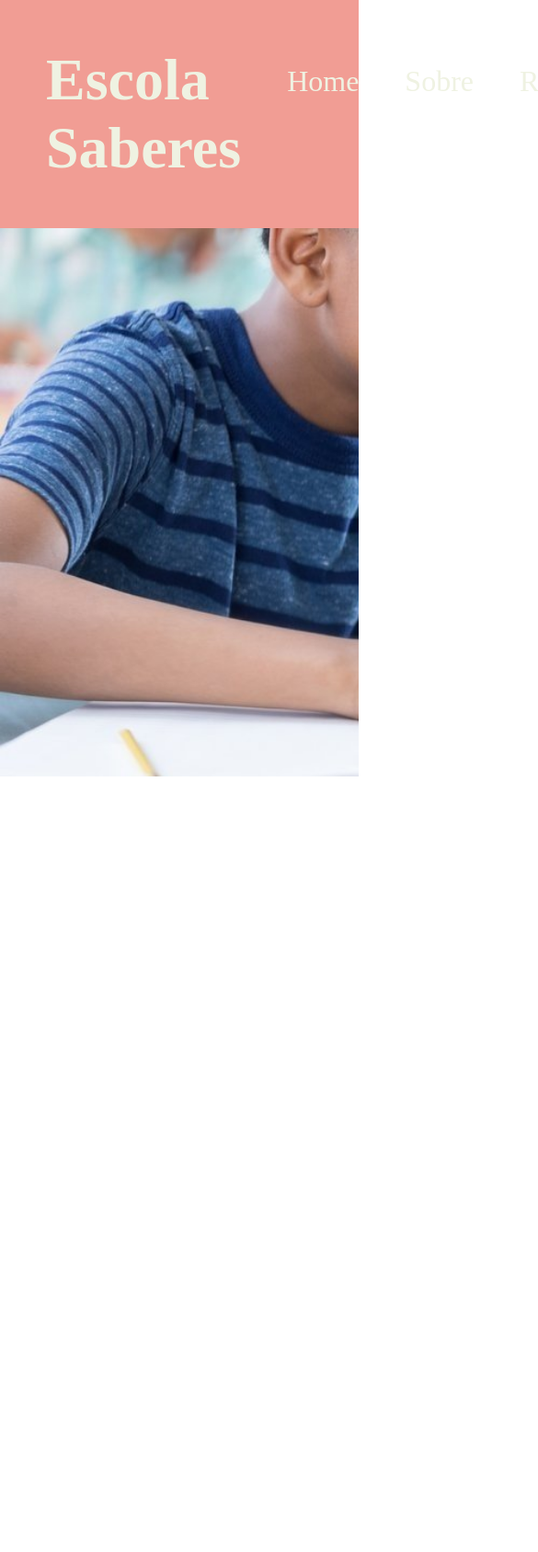
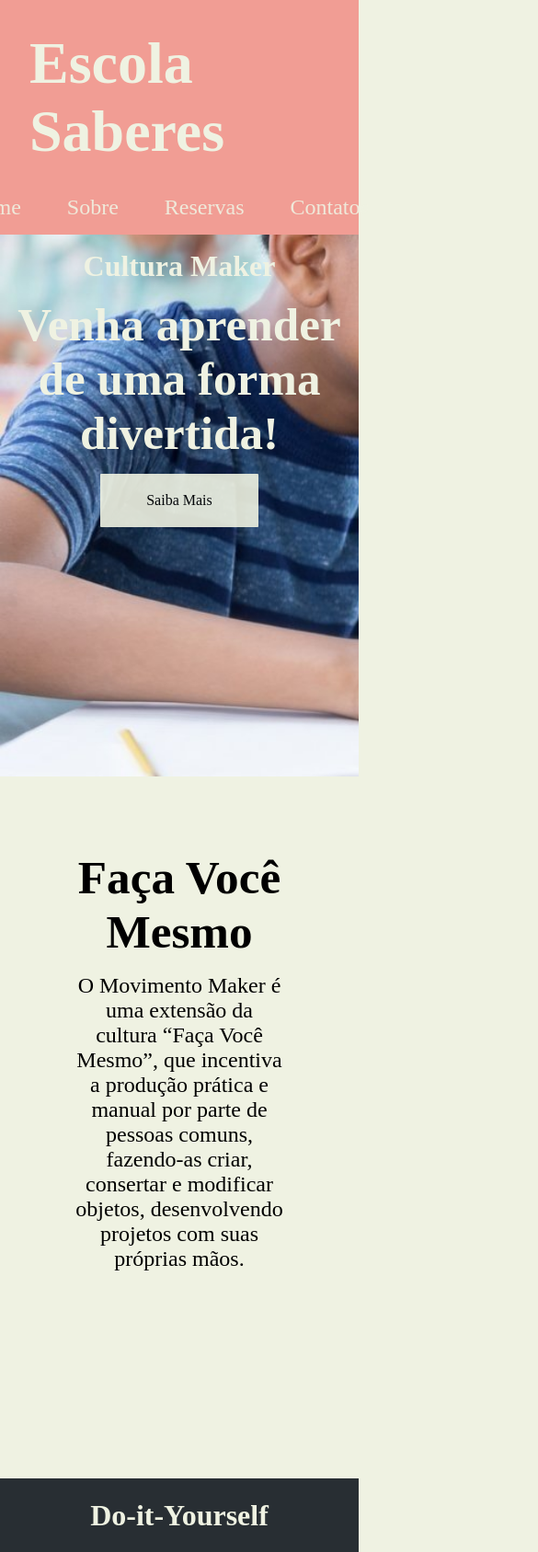
Before and after one commit to olivmarcos/desafios-Web, a plain HTML site: page EscolaSaberes/index.html in a window 390 px wide. Shown: the top 1687 px of the page at 92% size, 585 px wide, since content can reach past the window. Before the commit the page ends 844 px from the top, so only its background shows below. Drawn offline with Linux system fonts and the light colour scheme; grey boxes are pictures that could not be loaded.

Commit message:
Site cultura maker responsivo

```diff
--- a/EscolaSaberes/css/style.css
+++ b/EscolaSaberes/css/style.css
@@ -5,10 +5,16 @@
   box-sizing: border-box;
 }
 
+body {
+  background-color:#eff2e2;;
+}
 /* HEADER */
 .logo {
   font-size: 4rem;
-  padding: 50px;
+  margin: 2rem;
+  display: flex;
+  justify-content: center;
+  align-items: center;
 }
 
 header {
@@ -23,9 +29,14 @@ header {
 header nav {
   display: flex;
   font-size: 2rem;
-  padding-top: 70px;
+  display: flex;
+  justify-content: center;
+  align-items: center;
 }
 
+header nav a:hover {
+  background-color: #ff8984;
+}
 header li {
   list-style: none;
   padding: 0 25px;
@@ -36,10 +47,33 @@ header li:first-child {
     padding-left: 0;
 }
 
+nav a:hover {
+  opacity: 1;
+}
+
 a {
     text-decoration: none;
     cursor: pointer;
     color: #eff2e2;
+    opacity: 0.9;
+}
+
+a:hover {
+  opacity: 1;
+}
+
+@media (max-width: 700px) {
+  header {
+    flex-direction: column;
+  }
+  header nav {
+    display: flex;
+    font-size: 1.5rem;
+    display: flex;
+    justify-content: center;
+    align-items: center;
+    margin-bottom: 1rem;
+  }
 }
 
 /* HERO */
@@ -47,6 +81,86 @@ a {
     background-image: url(../img/robotica-getty-images.jpg);
     background-size: cover;
     min-height: 100vh;
-    color: #fff;
+    color: #eff2e2;
     display: flex;
+    justify-content: center;
+    align-items: center;
+    flex-direction: column;
+    text-align: center;
 }
+
+.hero h1 {
+  font-size: 3.2rem;
+  margin-bottom: 15px;
+}
+
+.hero h2 {
+  font-size: 2rem;
+  margin-bottom: 15px;
+}
+
+.hero .btn {
+  background-color: #eff2e2;
+  padding: 20px 50px;
+  border-radius: 1px;
+  color: black;
+}
+
+/*CULTURA*/
+
+.cultura {
+  margin: 5rem;
+  display: flex;
+  justify-content: space-between;
+  align-items: center;
+  flex-direction: column;
+  text-align: center;
+}
+
+.cultura h1 {
+  font-size: 3.2rem;
+  display: flex;
+  justify-content: center;
+  margin-bottom: 1rem;
+}
+
+.cultura p {
+  margin-bottom: 1rem;
+  font-size: 1.5rem;
+}
+
+/*VIDEO*/
+
+.video {
+  position: relative;
+  width: 100%;
+  padding-bottom: 56.25%;
+  display: flex;
+  justify-content: center;
+}
+
+.video iframe {
+  position: absolute;
+  width: 100%;
+  height: 100%;
+  border: none;
+}
+
+/*FOOTER*/
+
+footer {
+  background-color: #282E33;
+  color: #eff2e2;
+  width: 100%;
+  height: 5rem;
+  display: flex;
+  justify-content: center;
+}
+
+footer h1 {
+  padding: 10px;
+  font-size: 2rem;
+  color: #eff2e2;
+  display: flex;
+  align-items: center;
+}
--- a/EscolaSaberes/index.html
+++ b/EscolaSaberes/index.html
@@ -1,11 +1,11 @@
 <!DOCTYPE html>
 <html lang="pt-BR">
   <head>
-    <meta charset="UTF-8">
-    <meta name="viewport" content="width=device-width, initial-scale=1.0">
-    <meta http-equiv="X-UA-Compatible" content="ie=edge">
-    <title>Document</title>
-    <link rel="stylesheet" href="css/style.css">
+    <meta charset="UTF-8" />
+    <meta name="viewport" content="width=device-width, initial-scale=1.0" />
+    <meta http-equiv="X-UA-Compatible" content="ie=edge" />
+    <title>Escola Saberes</title>
+    <link rel="stylesheet" href="css/style.css" />
   </head>
   <body>
     <header>
@@ -18,6 +18,30 @@
         <li><a href="">Contatos</a></li>
       </nav>
     </header>
-    <section class="hero"></section>
+    <section class="hero">
+      <h2>Cultura Maker</h2>
+      <h1>Venha aprender de uma forma divertida!</h1>
+      <a class="btn" href="#try">Saiba Mais</a>
+    </section>
+
+    <section class="cultura">
+      <article>
+        <h1 id="try">Faça Você Mesmo</h1>
+        <p>
+          O Movimento Maker é uma extensão da cultura “Faça Você Mesmo”, que
+          incentiva a produção prática e manual por parte de pessoas comuns,
+          fazendo-as criar, consertar e modificar objetos, desenvolvendo
+          projetos com suas próprias mãos.
+        </p>
+      </article>
+
+      <div class="video">
+        <iframe src="https://www.youtube.com/embed/7NrKvRjB6r8"></iframe>
+      </div>
+    </section>
+
+    <footer>
+      <h1>Do-it-Yourself</h1>
+    </footer>
   </body>
 </html>
```
Lines whose indentation alone changed are shown as unchanged.
